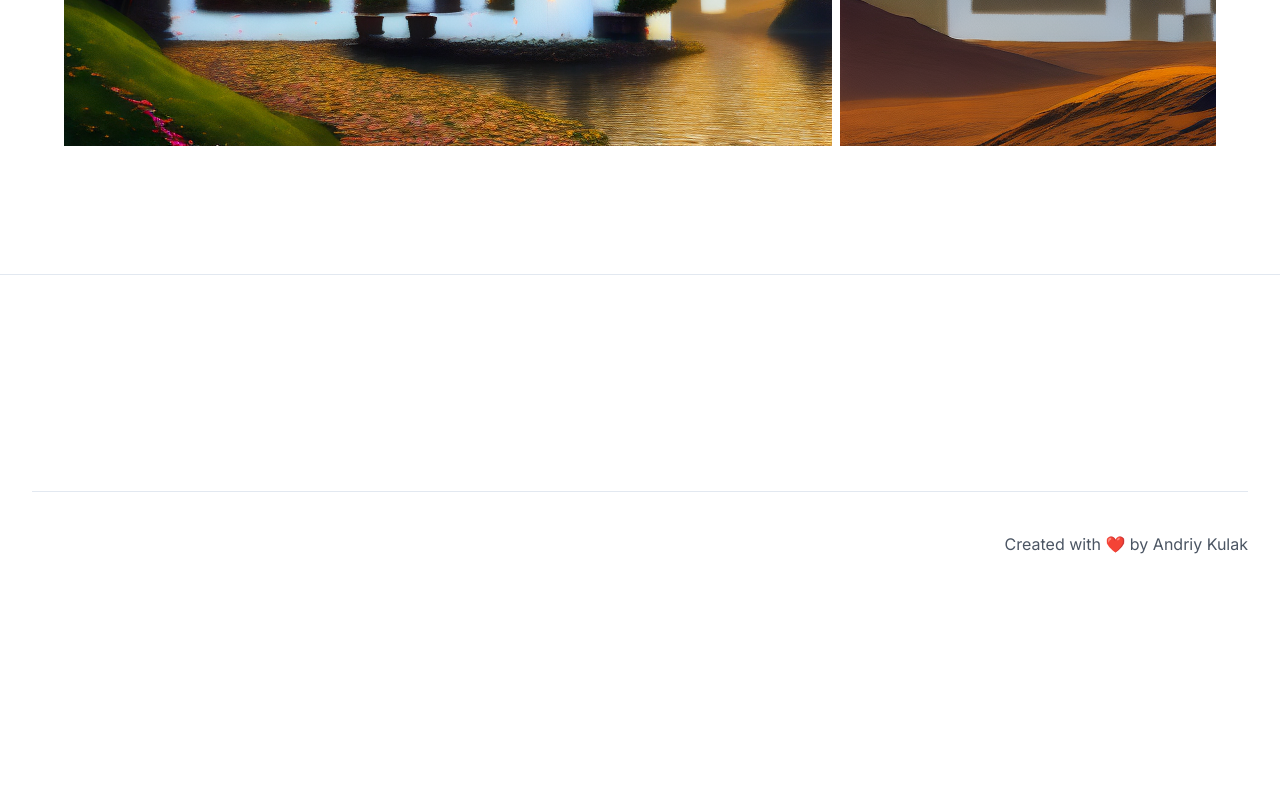
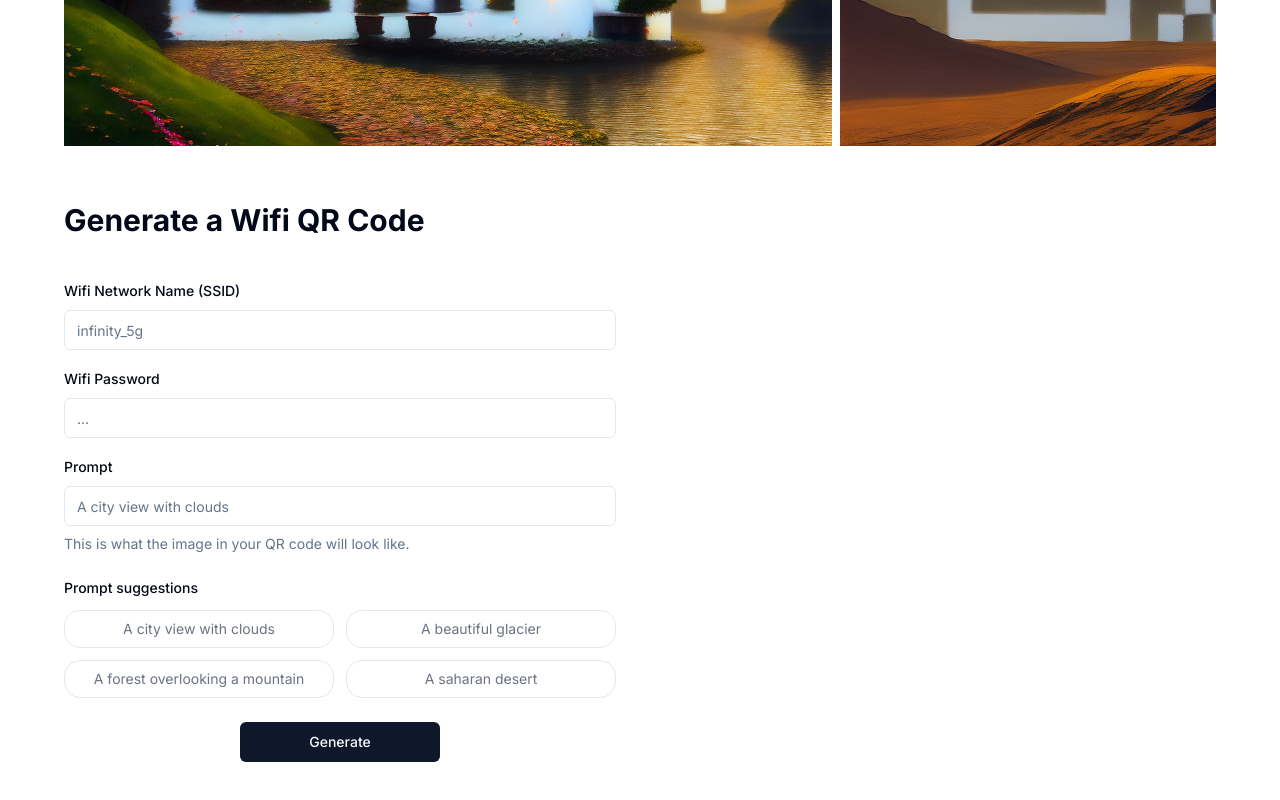
Before and after one commit to Nutlope/qrGPT, a Next.js app: page / in a window 1280 px wide. Shown: the part 1100-1900 px from the top of the page. Before the commit the page ends 1696 px from the top, so only its background shows below. Built offline with nearby package versions, Linux system fonts and the light colour scheme.

Commit message:
updated routing, params & slight cleanup

```diff
--- a/app/api/generate/route.ts
+++ b/app/api/generate/route.ts
@@ -38,7 +38,7 @@ export const addTextToImg = async (props: {
   const averageBrightness = totalBrightness / (canvas.width * canvas.height);
 
   // Choose text color based on average brightness
-  ctx.font = '20px Arial';
+  ctx.font = 'bold 25px Arial';
   ctx.fillStyle = averageBrightness < 128 ? 'white' : 'black'; // If the average brightness is less than 128, choose white, else choose black.
   ctx.textAlign = 'center';
   ctx.fillText(
@@ -95,7 +95,9 @@ export async function POST(request: NextRequest) {
     }
   }
 
-  const id = nanoid();
+  // adding a few more digits here to make it really hard to guess
+  const id = nanoid(12);
+
   const startTime = performance.now();
 
   // has equal chance of being true or false
@@ -111,9 +113,9 @@ export async function POST(request: NextRequest) {
     // scheduler: randomBool === true ? 'HeunDiscrete' : 'PNDM',
     prompt: reqBody.prompt,
     qr_conditioning_scale: 2,
-    image_resolution: 512,
-    num_inference_steps: 20,
-    guidance_scale: 5,
+    image_resolution: 768,
+    num_inference_steps: 30,
+    guidance_scale: 9,
     negative_prompt:
       'Longbody, lowres, bad anatomy, bad hands, missing fingers, extra digit, fewer digits, cropped, worst quality, low quality, ugly, disfigured, low quality, blurry, nsfw',
   });
--- a/app/page.tsx
+++ b/app/page.tsx
@@ -1,11 +1,5 @@
-import GradientWrapper from '@/components/GradientWrapper';
 import Hero from '@/components/Hero';
 
 export default function Home() {
-  return (
-    <>
-      <Hero />
-      <GradientWrapper></GradientWrapper>
-    </>
-  );
+  return <Hero />;
 }
--- a/components/Body.tsx
+++ b/components/Body.tsx
@@ -32,6 +32,20 @@ const promptSuggestions = [
   'A beautiful glacier',
   'A forest overlooking a mountain',
   'A saharan desert',
+];
+
+const suggestions = [
+  'alient planet with rectangles',
+  'italian mountains in a James Bond movie',
+  'industrial age with plants',
+  'rivers and streams in Peruvian forest with grass',
+  'waterfall in Bali with palm trees and ocean',
+  'minimalist futuristic architecture',
+  'futuristic robot creatures',
+  'painting of the mars, colorful planets and shooting stars',
+  'shooting stars in the milkyway, trippy sky, spinning round and round',
+  'a ship with neon lights going through a storm in the black sea',
+  'spiritual wicked geometry patterns',
 ];
 
 const generateFormSchema = z.object({
@@ -97,8 +111,8 @@ const Body = ({
       setSubmit(true);
 
       // need to set this for the form later
-      // form.setValue('prompt', prompt);
-      //   form.setValue('url', redirectUrl);
+      form.setValue('prompt', prompt);
+      form.setValue('wifi_name', renderedWifiName);
     }
   }, [imageUrl, modelLatency, prompt, renderedWifiName, id, form]);
 
@@ -143,7 +157,7 @@ const Body = ({
           prompt: values.prompt,
         });
 
-        router.push(`/start/${data.id}`);
+        router.push(`/results/${data.id}`);
       } catch (error) {
         va.track('Failed to generate', {
           prompt: values.prompt,
@@ -173,11 +187,8 @@ const Body = ({
                     <FormItem>
                       <FormLabel>Wifi Network Name (SSID)</FormLabel>
                       <FormControl>
-                        <Input placeholder="roomgpt.io" {...field} />
+                        <Input placeholder="infinity_5g" {...field} />
                       </FormControl>
-                      <FormDescription>
-                        This is what your QR code will link to.
-                      </FormDescription>
                       <FormMessage />
                     </FormItem>
                   )}
@@ -189,11 +200,9 @@ const Body = ({
                     <FormItem>
                       <FormLabel>Wifi Password</FormLabel>
                       <FormControl>
-                        <Input placeholder="roomgpt.io" {...field} />
+                        <Input placeholder="..." {...field} />
                       </FormControl>
-                      <FormDescription>
-                        This is what your QR code will link to.
-                      </FormDescription>
+
                       <FormMessage />
                     </FormItem>
                   )}
@@ -205,7 +214,7 @@ const Body = ({
                     <FormItem>
                       <FormLabel>Prompt</FormLabel>
                       <FormControl>
-                        <Textarea
+                        <Input
                           placeholder="A city view with clouds"
                           className="resize-none"
                           {...field}
--- a/components/GradientWrapper.tsx
+++ /dev/null
@@ -1,19 +0,0 @@
-const GradientWrapper = ({ children, ...props }: any) => (
-  <div
-    {...props}
-    className={`relative overflow-hidden my-16 border-t sm:my-28 ${
-      props.className || ''
-    }`}
-  >
-    <div
-      className="blur-[100px] absolute inset-0 w-full h-full"
-      style={{
-        background:
-          'linear-gradient(202.72deg, rgba(237, 78, 80, 0.05) 14.76%, rgba(152, 103, 240, 0.04) 34.37%, rgba(152, 103, 240, 0) 86.62%)',
-      }}
-    />
-    <div className="relative">{children}</div>
-  </div>
-);
-
-export default GradientWrapper;
--- a/components/Hero.tsx
+++ b/components/Hero.tsx
@@ -4,6 +4,7 @@ import Image from 'next/image';
 import NavLink from './NavLink';
 import { ScrollArea, ScrollBar } from './ui/scroll-area';
 import { cn } from '@/utils/utils';
+import Body from './Body';
 
 let heroImages = [
   '/1.png',
@@ -59,6 +60,7 @@ export default function Hero() {
           </ScrollArea>
         </div>
       </div>
+      <Body />
     </section>
   );
 }
```
Also changed, not shown: app/results/[id]/page.tsx (renamed from app/start/[id]/page.tsx), app/results/page.tsx (renamed from app/start/page.tsx).
